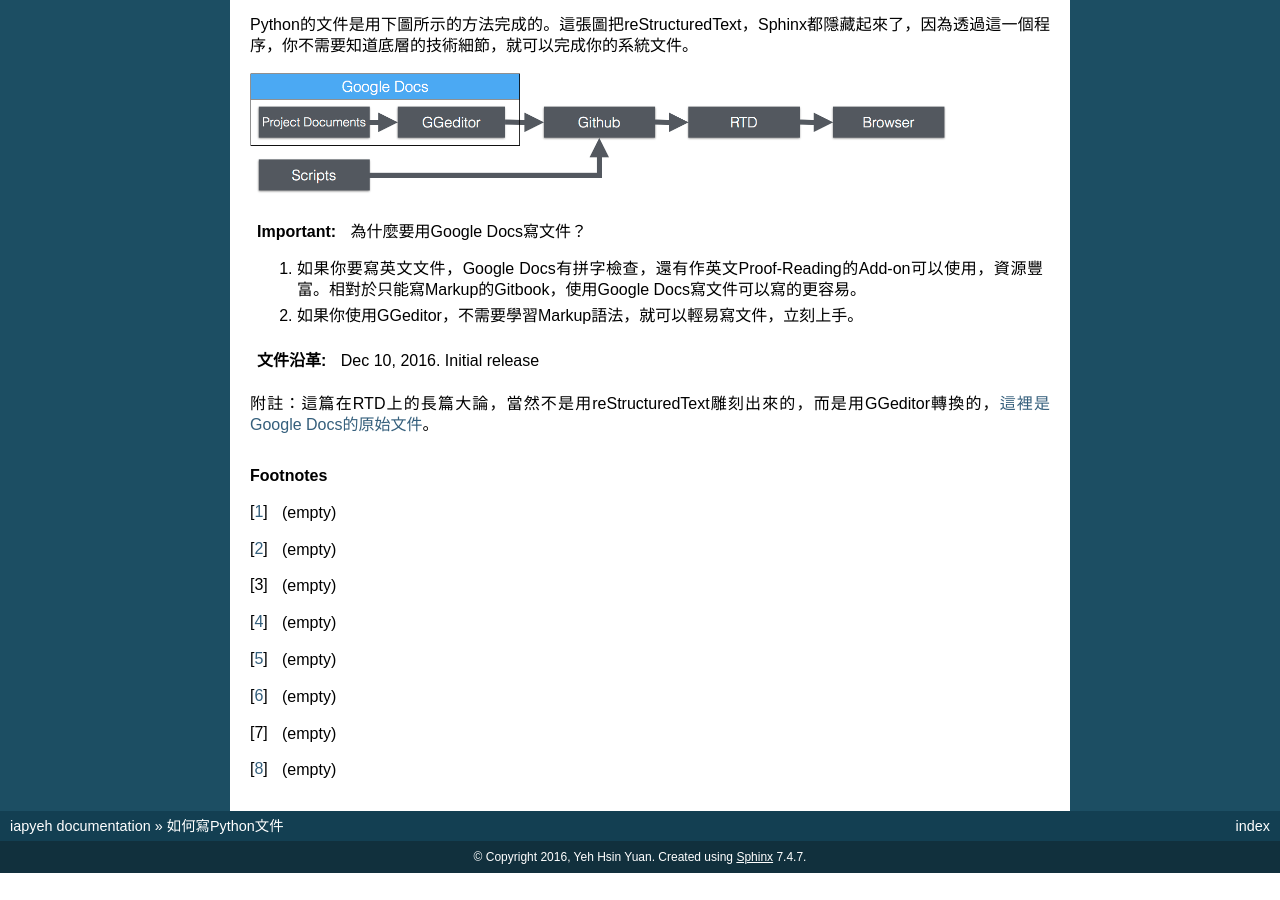
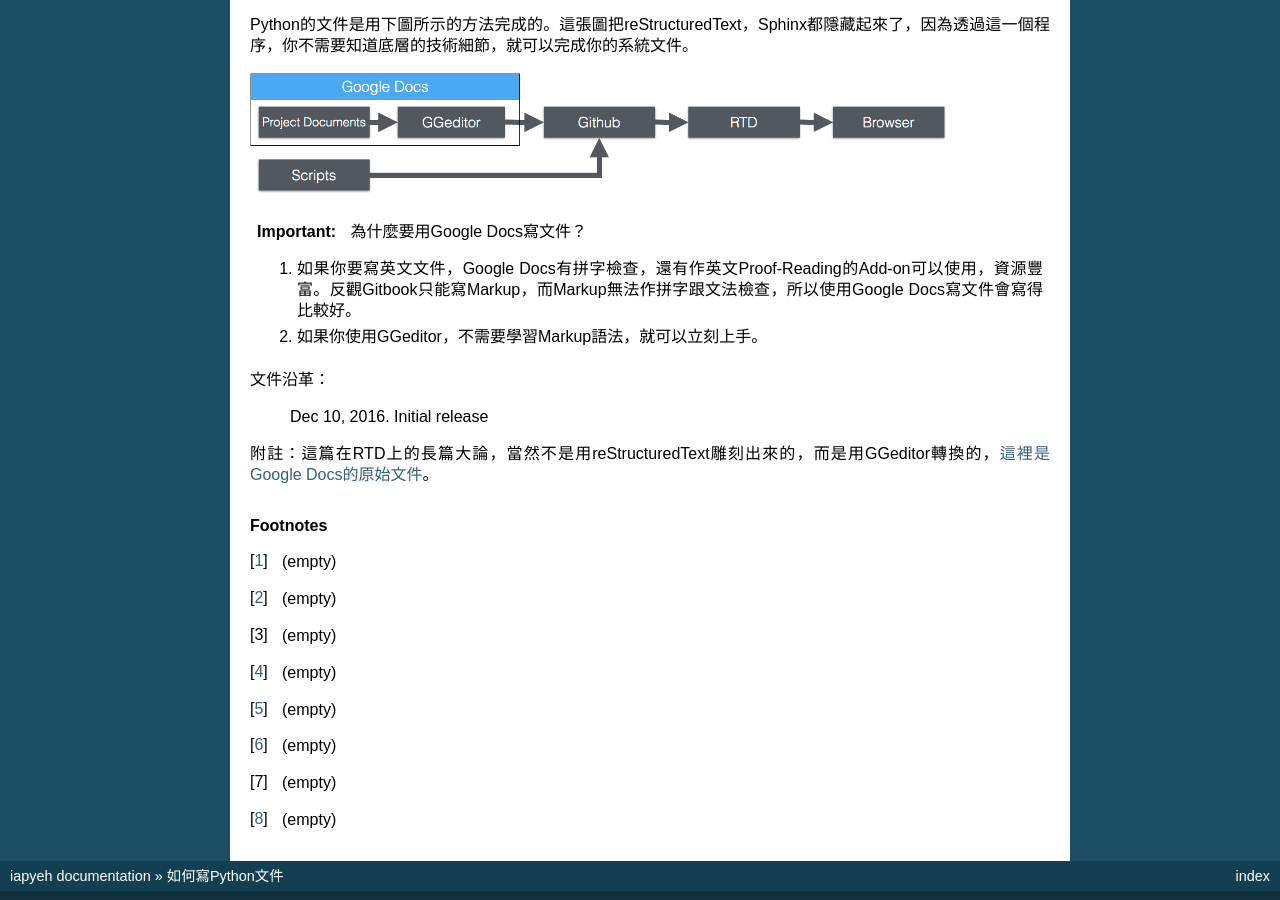
Before and after one commit to iapyeh/iapyeh, a Sphinx documentation site: the page built from docs/blogs/technical/how2pydocs.rst, in a window 1280 px wide and 900 px high, scrolled down 6702 px. Built offline with Sphinx 7.4.7, drawn with Linux system fonts in a browser that asks for light colours; before the commit the page ends 7575 px from its top, so only the background shows below that.

Commit message:
Google Docs reST Editor@2016-12-10 11:29:1

```diff
--- a/docs/blogs/technical/how2pydocs.rst
+++ b/docs/blogs/technical/how2pydocs.rst
@@ -240,11 +240,10 @@
 
     為什麼要用Google Docs寫文件？
 
-    #. 如果你要寫英文文件，Google Docs有拼字檢查，還有作英文Proof-Reading的Add-on可以使用，資源豐富。相對於只能寫Markup的Gitbook，使用Google Docs寫文件可以寫的更容易。
-    #. 如果你使用GGeditor，不需要學習Markup語法，就可以輕易寫文件，立刻上手。
+    #. 如果你要寫英文文件，Google Docs有拼字檢查，還有作英文Proof-Reading的Add-on可以使用，資源豐富。反觀Gitbook只能寫Markup，而Markup無法作拼字跟文法檢查，所以使用Google Docs寫文件會寫得比較好。
+    #. 如果你使用GGeditor，不需要學習Markup語法，就可以立刻上手。
 
-
-.. admonition:: 文件沿革
+文件沿革：
 
     Dec 10,  2016. Initial release
 
```
